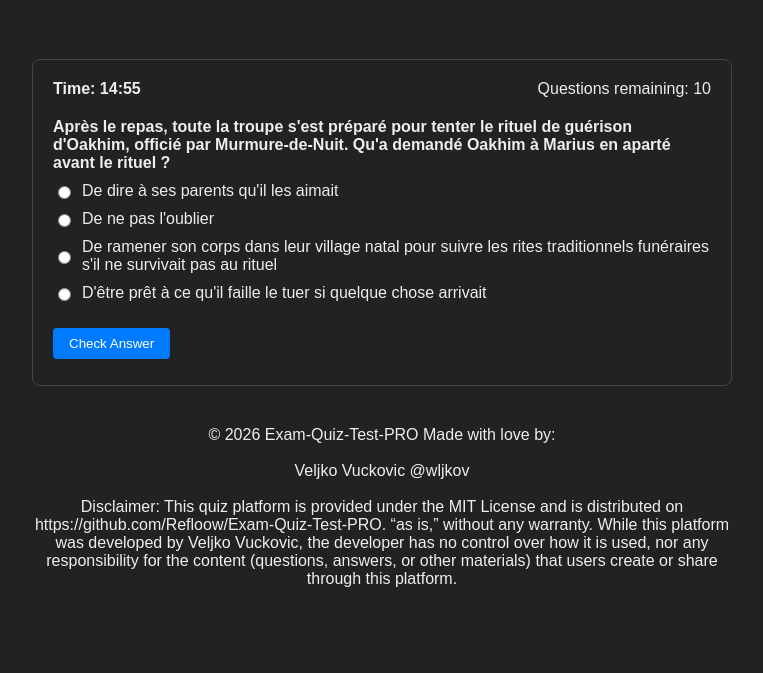
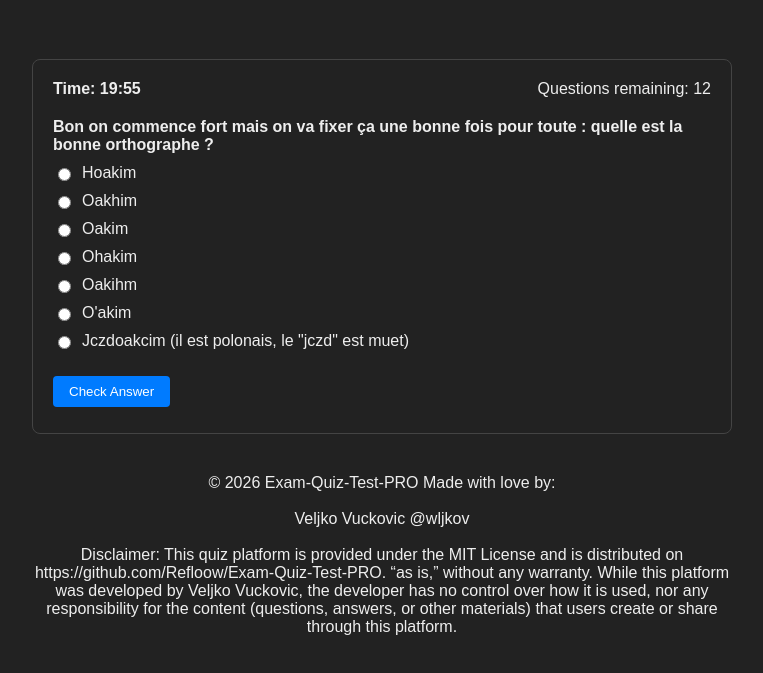
Before and after one commit to terresdarenor/terresdarenor.github.io, a plain HTML site: page quiz/index.html in a window 1280 px wide. Shown: the part 71-744 px from the top of the page, without its empty margins (258-1021 px from the left). Drawn offline with Linux system fonts and the light colour scheme.

Commit message:
Update quiz 14 nov

```diff
--- a/quiz/index.html
+++ b/quiz/index.html
@@ -4,7 +4,7 @@
 <head>
     <meta charset="UTF-8" />
     <meta name="robots" content="noindex, nofollow"/>
-    <title>Arenor NS Quiz 05/11/26</title>
+    <title>Arenor NS Quiz 14/11/26</title>
     <style>
         body { font-family: Arial, sans-serif; margin: 0; padding: 0; transition: background-color 0.3s, color 0.3s; background-color: #222; color: #eee; }
         header, .quiz-container, footer { width: 100%; max-width: 700px; margin: 0 auto; padding: 10px; }
@@ -62,19 +62,97 @@
     </footer>
     <script>
         const config = {
-  "totalTime": 900,
+  "totalTime": 1200,
   "questionsToPick": -1
 };
         const questionPool = [
   {
-    "question": "Après le repas, toute la troupe s'est préparé pour tenter le rituel de guérison d'Oakhim, officié par Murmure-de-Nuit. Qu'a demandé Oakhim à Marius en aparté avant le rituel ?",
+    "question": "Bon on commence fort mais on va fixer ça une bonne fois pour toute : quelle est la bonne orthographe ?",
     "type": "single",
-    "explain": "Question par Charlotte",
+    "explain": "",
     "options": [
-      "De dire à ses parents qu'il les aimait",
-      "De ne pas l'oublier",
-      "De ramener son corps dans leur village natal pour suivre les rites traditionnels funéraires s'il ne survivait pas au rituel",
-      "D'être prêt à ce qu'il faille le tuer si quelque chose arrivait"
+      "Hoakim",
+      "Oakhim",
+      "Oakim",
+      "Ohakim",
+      "Oakihm",
+      "O'akim",
+      "Jczdoakcim (il est polonais, le \"jczd\" est muet)"
+    ],
+    "correctAnswers": [
+      1
+    ],
+    "image": null
+  },
+  {
+    "question": "Alors que tout le monde se réjouit de la guérison d'Oakhim, Léo est un peu distrait et ne parvient pas à profiter du moment. Pourquoi ?",
+    "type": "single",
+    "explain": "",
+    "options": [
+      "Il a commencé à entendre des chuchotements en regardant fixement l'un des braseros",
+      "Il a commencé à tousser du sang et à voir flou",
+      "Il a repensé à Laedrin, la charpentière de l'Arpenteur",
+      "Il avait trop mangé pendant le repas et il a mal au ventre"
+    ],
+    "correctAnswers": [
+      0
+    ],
+    "image": null
+  },
+  {
+    "question": "La situation de Léo devient préoccupante, entre la vision dans la flamme du bâton de l'Oeil-entre-les-Mondes et les chuchotements du brasero. Il va en parler à Murmure-de-Nuit, quel est son avis ?",
+    "type": "single",
+    "explain": "",
+    "options": [
+      "C'est très grave, il faut immédiatement l'examiner",
+      "Ce n'est rien de très grave, ça lui fait ça tout le temps à elle aussi",
+      "C'est peut-être qu'il est encore trop sensible, avec sa transe pendant le rituel et sa propre guérison le matin même",
+      "C'est un peu une chuchotte, tout le monde a des visions à un moment, it's not that deep"
+    ],
+    "correctAnswers": [
+      2
+    ],
+    "image": null
+  },
+  {
+    "question": "Après discussion avec Marius, quel nouveau nom a choisi d'adopter Oakhim pour son ascension ?",
+    "type": "single",
+    "explain": "",
+    "options": [
+      "Robin des Ombres (six seveeeen)",
+      "Ombre-espoir",
+      "Revenu-des-Cairns",
+      "Jczdoackim, il assume enfin ses origines polonaises"
+    ],
+    "correctAnswers": [
+      2
+    ],
+    "image": null
+  },
+  {
+    "question": "Qu'est ce qui marque le début de la journée d'ascension ?",
+    "type": "single",
+    "explain": "",
+    "options": [
+      "L'Oeil-entre-les-Mondes sonne le carillon à 6h du matin, puis juste avant le début de la cérémonie",
+      "Des corberunes viennent aux fenêtres de tous les habitants du village",
+      "Pourpre-soif passe frapper aux portes de tous les habitants du village pour prélever leur sang",
+      "Une alarme résonne dans tout le village : 3 cycles d'1 minute et 41 secondes d'un son modulé (montant et descendant), séparés par un silence de 5 secondes"
+    ],
+    "correctAnswers": [
+      0
+    ],
+    "image": null
+  },
+  {
+    "question": "Après le premier carillon, Léo part se promener du côté du gigantesque arbre qui émet des lueurs bleutés, pour se changer les idées. Que découvre-t-il sur cet arbre ?",
+    "type": "single",
+    "explain": "",
+    "options": [
+      "Il aspire totalement les énergies magiques autour de lui et annulent les effets de tous les sorts",
+      "Il permet à tous les corberunes de communiquer ensemble",
+      "C'est juste un arbre normal, rien de particulier, quoique sa taille soit surprenante",
+      "Il communique intensément avec les flux magiques autour de lui, il agit presque comme une pompe dans un système"
     ],
     "correctAnswers": [
       3
@@ -82,14 +160,14 @@
     "image": null
   },
   {
-    "question": "Sur le chemin vers le Sanctuaire Intérieur, où le rituel de guérison a eu lieu, Léo a vu quelque chose dans une flamme que portait l'Oeil-entre-les-Mondes pour éclairer leur chemin. Qu'était-ce ?",
+    "question": "Celebrimbor de son côté est parti à la cueillette aux plantes. Laquelle de ces plantes a-t-il effectivement ramassé ?",
     "type": "single",
-    "explain": "Question par Romain",
+    "explain": "Question par Charlotte",
     "options": [
-      "Une silhouette d'une personne",
-      "Les silhouettes d'un groupe de personnes avançant en fil indienne",
-      "Un live BFMTV",
-      "Un orbe comme celui qu'on a trouvé dans la salle, mais avec un autre symbole"
+      "Des bromes cannibales",
+      "Des espéalétéas",
+      "Des belles-aux-bois-dormants",
+      "Des murmures-de-nuit"
     ],
     "correctAnswers": [
       0
@@ -97,14 +175,14 @@
     "image": null
   },
   {
-    "question": "Murmure-de-Nuit a proposé à Clemnos d'examiner le déroulé prévu du rituel avant de l'exécuter sur Oakhim. Quel est exactement le mode d'action précis de ce rituel ?",
+    "question": "Le deuxième carillon retentit, Oeil-blanc va chercher Clemnos et Marius pour la cérémonie, et tout le monde se rassemble dans le Sanctuaire Intérieur. Murmure-de-Nuit et l'Oeil-entre-les-Mondes sont devant l'autel, prêtes à officier. Pourpre-soif accompagne Oakhim jusqu'à elles, en portant dans ses bras une écharpe. De quelle couleur est-elle ?",
     "type": "single",
     "explain": "",
     "options": [
-      "C'est un rituel de purification: il guérit les tissus nécrosés pour ramener Oakhim à son état normal",
-      "C'est un rituel de minéralisation: il transforme les tissus nécrosés en pierre pour stopper la propagation de la magie de la mort",
-      "C'est un rituel de suppression: Oakhim deviendra insensible à la douleur causée par la nécrose, pour qu'il puisse vivre normalement",
-      "C'est un rituel de médiatisation: il transforme Oakhim en caméra qui retransmet ce qu'il voit à Médiapart pour une enquête sur le traffic de sang"
+      "Rouge foncée, comme le sang, avec un liseré argenté",
+      "Violet avec un liseré doré, comme le manteau de l'Avatar Mystique",
+      "Vert pale avec un liseré blanc, comme la Flamme Spectrale",
+      "Orange avec un liseré sable, comme les couleurs de la famille Volorin"
     ],
     "correctAnswers": [
       1
@@ -112,124 +190,68 @@
     "image": null
   },
   {
-    "question": "Parmi la liste ci-dessous, quelles sont les choses que Clemnos a remarqué en examinant le rituel ?",
+    "question": "Quels éléments ont composé la cérémonie d'ascension ?",
     "type": "multiple",
     "explain": "",
     "options": [
-      "Le rituel fonctionne en 3 cycles, d'ampleur croissante",
-      "Le rituel fonctionne en 3 cycles, d'ampleur décroissante",
-      "En essence, le rituel accomplit 2 choses: direction des énergies sur Oakhim, et évacuation de ces énergies après leur action",
-      "Le rituel est une structure complexe et bien précise, presque mathématique, pour une opération d'une exactitude chirurgicale",
-      "Le rituel utilise la conscience des énergies environnantes et cherchent à les canaliser doucement plutôt qu'à les commander",
-      "Tout est calculé pour que seule la quantité exacte d'énergie nécessaire afflue vers Oakhim",
-      "Le calcul des quantités d'énergie affluant vers Oakhim n'est pas forcément précis, ce qui compte c'est qu'elles soient efficacement évacuées ensuite",
-      "Manfred a eu la main légère sur l'évacuation de l'énergie ; le reflux pourrait être insuffisant lorsque des quantités importantes seront mobilisées",
-      "Manfred a sur-estimé le nombre de cycle requis, ce qui risque de faire perdre le contrôle au rituel",
-      "Manfred a sous-estimé le nombre de cycle requis, ce qui ferait rendrait le rituel instable"
+      "Une composition musicale rituelle interprétée par des membres de l'Ordre",
+      "Une récitation commune des maximes de l'Ordre",
+      "Des bouquets de fleurs brûlés comme encens",
+      "Une offrande aux fondateurs de l'Ordre",
+      "Un calice contenant un liquide rouge, bu par ceux officiant la cérémonie",
+      "Un cercueil de pierre placé par dessus un brasier",
+      "Toutes les réponses ci-dessus"
     ],
     "correctAnswers": [
-      0,
+      1,
       2,
       4,
-      6,
-      7
+      5
     ],
     "image": null
   },
   {
-    "question": "Quel cycle du rituel de soin d'Oakhim a nécessité une intervention de Léo et Clemnos ?",
+    "question": "Où s'est déroulé la dernière partie de la cérémonie, l'Ascension à proprement parlé, durant laquelle Oakhim est devenu Revenu-des-Cairns ?",
     "type": "single",
-    "explain": "Question par Romain",
+    "explain": "",
     "options": [
-      "Le premier cycle ; faux départ",
-      "Le deuxième cycle ; dure de tenir la distance",
-      "Le troisième cycle ; juste avant la ligne d'arrivée"
+      "Dans le Sanctuaire Intérieur, sobrement",
+      "Dans la Chambre de l'Eternité, solennellement",
+      "Devant l'Arbre des Anciens, naturellement",
+      "Dans la maison de Murmure-de-Nuit, étonnament"
     ],
     "correctAnswers": [
-      1
+      2
     ],
     "image": null
   },
   {
-    "question": "Quels conseils Léo avait t-il donné à Clemnos pour l'aider à se recentrer, entrer en état méditatif et mieux percevoir le flu pendant le rituel (2 réponses attendues) ?",
-    "type": "multiple",
-    "explain": "Question par Justine",
+    "question": "Juste avant la procession vers l'Arbre, qu'a t-on fait à Oakhim ?",
+    "type": "single",
+    "explain": "",
     "options": [
-      "Il lui a conseillé une sélection d'herbes sauvages de son cru",
-      "Il lui a conseillé un xanax",
-      "Il lui a conseillé des techniques de respiration (ventrale notamment)",
-      "Il lui a conseillé de fermer les yeux et se concentrer sur ses sensations, en essayant de se poser en observateur de ses propres pensées"
+      "On brûle ses vêtements et on le fait défiler nu au travers du village",
+      "On lui retire son oeil, pour qu'il soit à égalité avec Oeil-blanc",
+      "On utilise une dague pour graver des symboles rituels sur la peau de son visage",
+      "On utilise une dague pour lui entailler les mains, et on laisse son sang couler sur le chemin"
     ],
     "correctAnswers": [
-      2,
       3
     ],
     "image": null
   },
   {
-    "question": "A la demande de Murmure-de-Nuit, Clemnos est resté prêt à intervenir pour l'aider dans le rituel si la maitrise des énergies lui échappaient à un moment. Qu'a fait Clemnos qui a été décisif pour lui permettre de reprendre le bon déroulement du rituel lors du deuxième cycle ?",
+    "question": "Comment s'est conclue la cérémonie ?",
     "type": "single",
     "explain": "",
     "options": [
-      "Il avait établi un lien télépathique avec Léo, qui a pu le prévenir immédatement que quelque chose clochait",
-      "Il avait appliqué une armure de boue sur lui, ce qui lui a permit de se protéger des énergies lors du rituel",
-      "Il avait demandé à l'Oeil-entre-les-Mondes de le guider lors de la communion avec les énergies",
-      "Il a demandé des conseils en magie à son mentor, Celebrimbor"
+      "Oakhim est ressorti du cercueil posé sur le Brasier du Renouveau, ses coupures guéries",
+      "Le cercueil a disparu et Revenu-des-Cairns est réapparu derrière l'audience sous forme spectrale",
+      "Revenu-des-Cairns est ressorti du cercueil posé sur le Brasier du Renouveau, ses coupures guéries",
+      "Oakhim est mort dans le cercueil, merde"
     ],
     "correctAnswers": [
-      0
-    ],
-    "image": null
-  },
-  {
-    "question": "Hourra, le rituel de minéralisation a fonctionné ! Comment les gens présents ont-ils réagit ?",
-    "type": "multiple",
-    "explain": "",
-    "options": [
-      "Marius a fait un check à son frère comme quand ils étaient petits, un high five si long et si complexe qu'il a duré 3 minutes",
-      "Marius s'est empressé de prendre son frère dans ses bras sans trop rien dire, pris par les émotions",
-      "Murmure-de-Nuit a poussé Marius pour prendre Oakhim dans ses bras avant lui",
-      "Murmure-de-Nuit a entendu que Marius et Oakhim termine leur embrassade pour le prendre à son tour dans ses bras",
-      "Henrika s'est détendu et a relaché son marteau en souriant de soulagement",
-      "Henrika s'est empressé de prendre Oakhim dans ses bras dès que c'était possible",
-      "L'Oeil-entre-les-Mondes a applaudit chaleureusement",
-      "L'Oeil-entre-les-Mondes a tourné les talons et a pris congé, satisfaite mine de rien"
-    ],
-    "correctAnswers": [
-      1,
-      3,
-      4,
-      7
-    ],
-    "image": null
-  },
-  {
-    "question": "Comme Murmure-de-Nuit l'a indiqué, Oakhim va enfin pouvoir officiellement rejoindre l'Ordre du Masque d'Os en tant que membre. A quelle condition ?",
-    "type": "single",
-    "explain": "",
-    "options": [
-      "Il doit prouver son courage au travers d'une épreuve",
-      "Il doit changer son nom",
-      "Il doit montrer qu'il connait toutes les prières de l'Ordre par coeur",
-      "Il doit battre Pourpre-soif au bras de fer, et attention : l'hémomancien triche toujours."
-    ],
-    "correctAnswers": [
-      1
-    ],
-    "image": null
-  },
-  {
-    "question": "Oakhim a demandé à Marius de l'aider à trouver un nouveau nom. À votre avis, quel nouveau nom Marius va proposer à son frère ?",
-    "type": "single",
-    "explain": "Question par Aymeric",
-    "options": [
-      "Barberousse",
-      "Oakhim 2.0 Turbo+ deluxe édition",
-      "Kevin",
-      "Vous croyez vraiment qu'on allait vous spoiler comme ça ?!"
-    ],
-    "correctAnswers": [
-      3
+      2
     ],
     "image": null
   }
```
